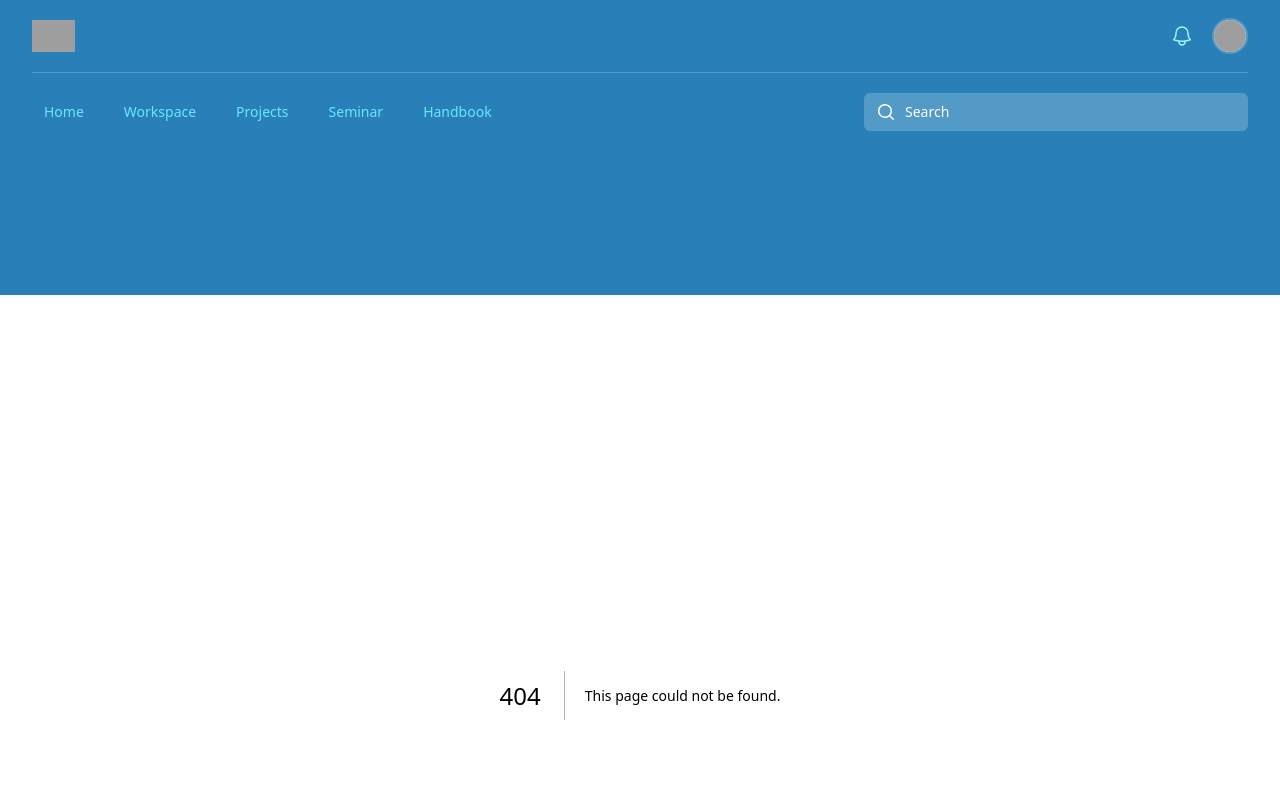
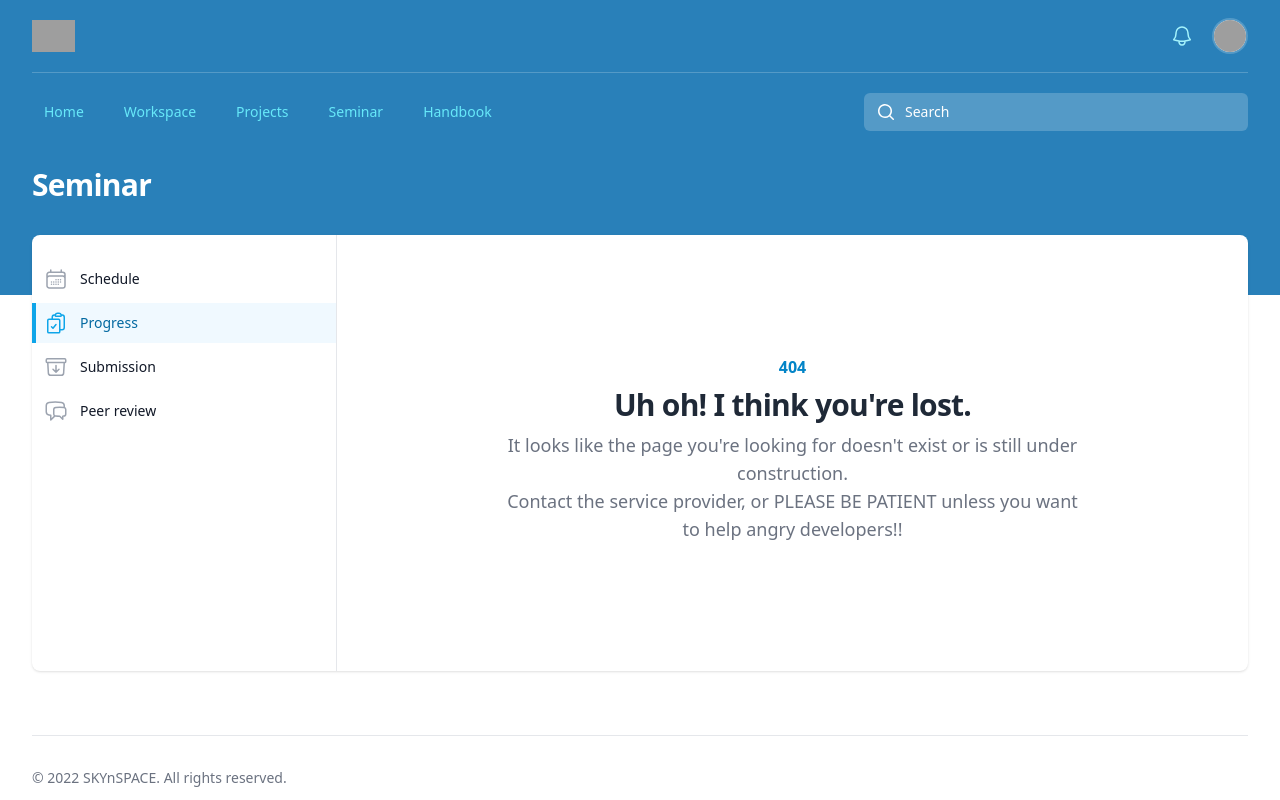
Before and after one commit to SKYnSPACE/ascl-portal-app, a Next.js app: page /seminar/progress in a window 1280 px wide. Before the commit this address had no page. Shown: the top 800 px of the page. Built offline with nearby package versions, Linux system fonts and the light colour scheme; grey boxes are pictures that could not be loaded.

Commit message:
Sub. navigations on Workspace & Seminar. Added Page404.

```diff
--- /dev/null
+++ b/components/Page404.jsx
@@ -0,0 +1,13 @@
+export default function Page404(){
+  return (
+    <div className="mx-auto max-w-xl py-16 sm:py-24">
+      <div className="text-center">
+        <p className="text-base font-semibold text-sky-600">404</p>
+        <h1 className="mt-2 text-3xl font-bold tracking-tight text-gray-800">
+          Uh oh! I think you're lost.
+        </h1>
+        <p className="mt-2 text-lg text-gray-500">It looks like the page you're looking for doesn't exist or is still under construction. <br /> Contact the service provider, or PLEASE BE PATIENT unless you want to help angry developers!!</p>
+      </div>
+    </div>
+  );
+};
--- a/components/Schedule.jsx
+++ b/components/Seminar/Schedule.jsx
@@ -291,7 +291,7 @@ function ScheduleStatic() {
 
 export function Schedule() {
   return (
-    <section id="schedule" aria-label="Schedule" className="py-4 sm:py-12">
+    <section id="schedule" aria-label="Schedule" className="py-2">
       <div className="relative z-10">
         <div className="mx-auto max-w-2xl lg:mx-0 lg:max-w-4xl lg:pr-24">
           <h2 className="font-display text-3xl font-medium tracking-tighter text-gray-900 sm:text-3xl">
--- /dev/null
+++ b/components/Workspace/Attendance.jsx
@@ -0,0 +1,35 @@
+import { Fragment } from 'react'
+import { Menu, Transition } from '@headlessui/react'
+
+
+import {
+  ChevronDownIcon,
+  ChevronLeftIcon,
+  ChevronRightIcon,
+  ClockIcon,
+  EllipsisHorizontalIcon,
+} from '@heroicons/react/20/solid'
+
+
+function classNames(...classes) {
+  return classes.filter(Boolean).join(' ')
+}
+
+export default function Attendance() {
+  return (
+
+
+    <div className="lg:flex lg:h-full lg:flex-col">
+      {/* //TODO: REMOVE following div section */}
+      <div>
+        <h2 className="text-lg font-medium leading-6 text-gray-900">Attendance</h2>
+        <p className="mt-1 text-sm text-gray-500">
+          Will be updated soon.
+          <br />
+          Personal Schedules, Vacations, etc.
+        </p>
+      </div>
+
+    </div>
+  );
+}
--- a/components/Calendar.jsx
+++ b/components/Workspace/Calendar.jsx
@@ -95,6 +95,16 @@ export default function Calendar() {
 
 
     <div className="lg:flex lg:h-full lg:flex-col">
+      {/* //TODO: REMOVE following div section */}
+      <div>
+        <h2 className="text-lg font-medium leading-6 text-gray-900">Lab. Calendar</h2>
+        <p className="mt-1 text-sm text-gray-500">
+          Will be updated soon.
+          <br />
+          Lab Announcements, Seminars, Meetings, etc.
+        </p>
+      </div>
+
       <header className="flex items-center justify-between border-b border-gray-200 py-4 px-6 lg:flex-none">
         <h1 className="text-lg font-semibold text-gray-900">
           <time dateTime="2022-01">January 2022</time>
--- a/pages/seminar.jsx
+++ b/pages/seminar/[menu]/index.jsx
@@ -1,4 +1,7 @@
-import { Schedule } from '../components/Schedule'
+import { useRouter } from 'next/router';
+
+import Page404 from '../../../components/Page404';
+import { Schedule } from '../../../components/Seminar/Schedule'
 
 import {
   ArchiveBoxArrowDownIcon,
@@ -8,17 +11,35 @@ import {
 } from '@heroicons/react/24/outline'
 
 const subNavigation = [
-  { name: 'Schedule', href: '#', icon: CalendarDaysIcon, current: true },
-  { name: 'Progress', href: '#', icon: ClipboardDocumentCheckIcon, current: false },
-  { name: 'Submission', href: '#', icon: ArchiveBoxArrowDownIcon, current: false },
-  { name: 'Peer review', href: '#', icon: ChatBubbleLeftRightIcon, current: false },
+  { name: 'Schedule', href: '/seminar/schedule', icon: CalendarDaysIcon },
+  { name: 'Progress', href: '/seminar/progress', icon: ClipboardDocumentCheckIcon },
+  { name: 'Submission', href: '/seminar/submission', icon: ArchiveBoxArrowDownIcon },
+  { name: 'Peer review', href: '/seminar/review', icon: ChatBubbleLeftRightIcon },
 ]
+
+function Menu() {
+  const router = useRouter();
+  const menu = router.query.menu;
+
+  switch (menu) {
+    case 'schedule':
+      return <Schedule />;
+
+    // case 'attendance':
+    //   return <Attendance />;
+
+    default:
+      return <Page404 />;
+  }
+}
 
 function classNames(...classes) {
   return classes.filter(Boolean).join(' ')
 }
 
 export default function Seminar() {
+  const router = useRouter();
+
   return (
     <>
       {/* <main className="relative -mt-32">
@@ -49,16 +70,16 @@ export default function Seminar() {
                       key={item.name}
                       href={item.href}
                       className={classNames(
-                        item.current
+                        item.href === router.asPath
                           ? 'bg-sky-50 border-sky-500 text-sky-700 hover:bg-sky-50 hover:text-sky-700'
                           : 'border-transparent text-gray-900 hover:bg-gray-50 hover:text-gray-900',
                         'group border-l-4 px-3 py-2 flex items-center text-sm font-medium'
                       )}
-                      aria-current={item.current ? 'page' : undefined}
+                      aria-current={item.href === router.asPath ? 'page' : undefined}
                     >
                       <item.icon
                         className={classNames(
-                          item.current
+                          item.href === router.asPath
                             ? 'text-sky-500 group-hover:text-sky-500'
                             : 'text-gray-400 group-hover:text-gray-500',
                           'flex-shrink-0 -ml-1 mr-3 h-6 w-6'
@@ -72,9 +93,13 @@ export default function Seminar() {
               </aside>
 
 
-              <div className="mx-auto max-w-screen-xl px-4 pb-6 lg:px-8 lg:pb-16 lg:col-span-9 sm:px-6">
-          <Schedule />
-        </div>
+              {/* <div className="mx-auto max-w-screen-xl px-4 pb-6 lg:px-8 lg:pb-16 lg:col-span-9 sm:px-6"> */}
+              <div className="divide-y divide-gray-200 lg:col-span-9" action="#" method="POST">
+                <div className="py-6 px-4 sm:p-6 lg:pb-8">
+                  <Menu />
+                </div>
+              </div>
+              {/* </div> */}
 
 
             </div>
--- a/pages/workspace.jsx
+++ b/pages/workspace/[utility]/index.jsx
@@ -1,4 +1,8 @@
-import Calendar from '../components/Calendar';
+import { useRouter } from 'next/router';
+
+import Page404 from '../../../components/Page404';
+import Calendar from '../../../components/Workspace/Calendar';
+import Attendance from '../../../components/Workspace/Attendance';
 
 import {
   BriefcaseIcon,
@@ -11,18 +15,36 @@ import {
 
 
 const subNavigation = [
-  { name: 'Lab. Calendar', href: '#', icon: CalendarDaysIcon, current: true },
-  { name: 'Attendance', href: '#', icon: UsersIcon, current: false },
-  { name: 'Purchasing', href: '#', icon: CreditCardIcon, current: false },
-  { name: 'Business Trip', href: '#', icon: BriefcaseIcon, current: false },
-  { name: 'Ledger', href: '#', icon: ClipboardDocumentListIcon, current: false },
+  { name: 'Lab. Calendar', href: '/workspace/calendar', icon: CalendarDaysIcon },
+  { name: 'Attendance', href: '/workspace/attendance', icon: UsersIcon },
+  { name: 'Purchasing', href: '/workspace/purchasing', icon: CreditCardIcon },
+  { name: 'Business Trip', href: '/workspace/trip', icon: BriefcaseIcon },
+  { name: 'Ledger', href: '/workspace/ledger', icon: ClipboardDocumentListIcon },
 ]
 
 function classNames(...classes) {
   return classes.filter(Boolean).join(' ')
 }
 
+function Utility() {
+  const router = useRouter();
+  const utility = router.query.utility;
+
+  switch (utility) {
+    case 'calendar':
+      return <Calendar />;
+
+    // case 'attendance':
+    //   return <Attendance />;
+
+    default:
+      return <Page404 />;
+  }
+}
+
 export default function Workspace() {
+  const router = useRouter();
+
   return (
     <main className="relative -mt-32">
       <div className="mx-auto max-w-7xl px-4 mb-8 sm:px-6 lg:px-8">
@@ -38,16 +60,16 @@ export default function Workspace() {
                     key={item.name}
                     href={item.href}
                     className={classNames(
-                      item.current
+                      item.href === router.asPath
                         ? 'bg-sky-50 border-sky-500 text-sky-700 hover:bg-sky-50 hover:text-sky-700'
                         : 'border-transparent text-gray-900 hover:bg-gray-50 hover:text-gray-900',
                       'group border-l-4 px-3 py-2 flex items-center text-sm font-medium'
                     )}
-                    aria-current={item.current ? 'page' : undefined}
+                    aria-current={item.href === router.asPath ? 'page' : undefined}
                   >
                     <item.icon
                       className={classNames(
-                        item.current
+                        item.href === router.asPath
                           ? 'text-sky-500 group-hover:text-sky-500'
                           : 'text-gray-400 group-hover:text-gray-500',
                         'flex-shrink-0 -ml-1 mr-3 h-6 w-6'
@@ -60,25 +82,23 @@ export default function Workspace() {
               </nav>
             </aside>
 
+
+            {/* Actual page section */}
             <form className="divide-y divide-gray-200 lg:col-span-9" action="#" method="POST">
-              {/* Profile section */}
+
               <div className="py-6 px-4 sm:p-6 lg:pb-8">
-                <div>
-                  <h2 className="text-lg font-medium leading-6 text-gray-900">Lab. Calendar</h2>
-                  <p className="mt-1 text-sm text-gray-500">
-                    Will be updated soon.
-                    <br />
-                    Announcements, Vacations,
-                  </p>
-                </div>
 
 
-<Calendar />
+                <Utility />
 
 
 
               </div>
             </form>
+
+
+
+
           </div>
         </div>
       </div>
```
Also changed, not shown: middleware.js (added, +15 -0 lines), pages/projects/index.jsx (renamed from pages/projects.jsx).
